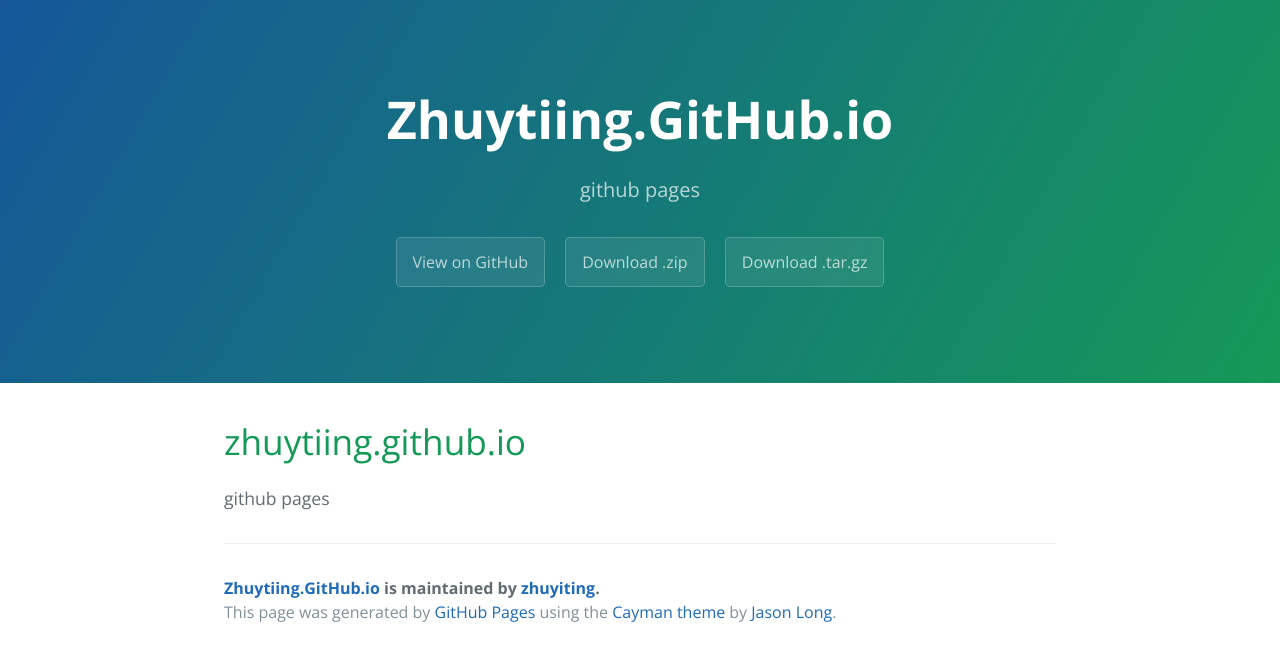
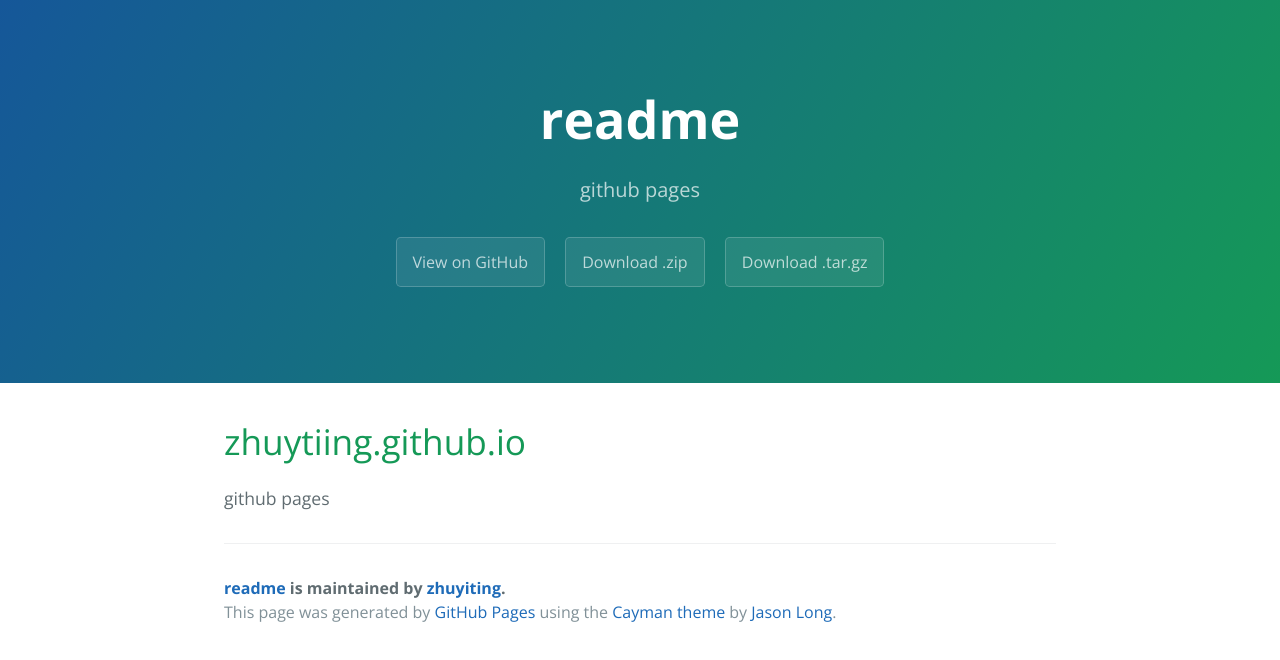
Before and after one commit to zhuyiting/zhuytiing.github.io, a plain HTML site: page index.html in a window 1280 px wide. Drawn offline with nearby package versions, Linux system fonts and the light colour scheme.

Commit message:
Create gh-pages branch via GitHub

```diff
--- a/index.html
+++ b/index.html
@@ -2,7 +2,7 @@
 <html lang="en-us">
   <head>
     <meta charset="UTF-8">
-    <title>Zhuytiing.GitHub.io by zhuyiting</title>
+    <title>readme by zhuyiting</title>
     <meta name="viewport" content="width=device-width, initial-scale=1">
     <link rel="stylesheet" type="text/css" href="stylesheets/normalize.css" media="screen">
     <link href='https://fonts.googleapis.com/css?family=Open+Sans:400,700' rel='stylesheet' type='text/css'>
@@ -11,7 +11,7 @@
   </head>
   <body>
     <section class="page-header">
-      <h1 class="project-name">Zhuytiing.GitHub.io</h1>
+      <h1 class="project-name">readme</h1>
       <h2 class="project-tagline">github pages</h2>
       <a href="https://github.com/zhuyiting/zhuytiing.github.io" class="btn">View on GitHub</a>
       <a href="https://github.com/zhuyiting/zhuytiing.github.io/zipball/master" class="btn">Download .zip</a>
@@ -25,7 +25,7 @@
 <p>github pages</p>
 
       <footer class="site-footer">
-        <span class="site-footer-owner"><a href="https://github.com/zhuyiting/zhuytiing.github.io">Zhuytiing.GitHub.io</a> is maintained by <a href="https://github.com/zhuyiting">zhuyiting</a>.</span>
+        <span class="site-footer-owner"><a href="https://github.com/zhuyiting/zhuytiing.github.io">readme</a> is maintained by <a href="https://github.com/zhuyiting">zhuyiting</a>.</span>
 
         <span class="site-footer-credits">This page was generated by <a href="https://pages.github.com">GitHub Pages</a> using the <a href="https://github.com/jasonlong/cayman-theme">Cayman theme</a> by <a href="https://twitter.com/jasonlong">Jason Long</a>.</span>
       </footer>
--- a/params.json
+++ b/params.json
@@ -1,5 +1,5 @@
 {
-  "name": "Zhuytiing.GitHub.io",
+  "name": "readme",
   "tagline": "github pages",
   "body": "# zhuytiing.github.io\r\ngithub pages\r\n",
   "note": "Don't delete this file! It's used internally to help with page regeneration."
```
